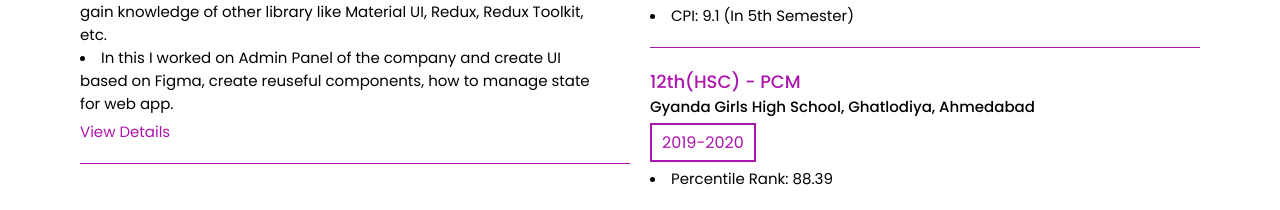
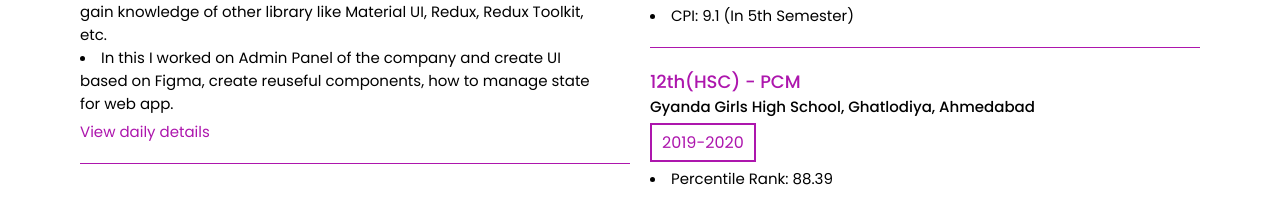
Before and after one commit to PatelPreyansh30/preyansh-website, a Next.js app: page / in a window 1280 px wide. Shown: the part 1753-1963 px from the top of the page. Built offline with nearby package versions, Linux system fonts and the light colour scheme.

Commit message:
modal title updated

```diff
--- a/components/Education.tsx
+++ b/components/Education.tsx
@@ -23,7 +23,7 @@ const Education = () => {
                 {learningItem}
               </li>
             ))}
-            <ExtraExperianceInfoPopup isCompleted={item.isCompleted} extraData={item.dairyData} />
+            <ExtraExperianceInfoPopup isCompleted={item.isCompleted} company={item.company} position={item.position} extraData={item.dairyData} />
           </div>
         ))}
       </div>
--- a/components/ExtraExperianceInfoPopup.tsx
+++ b/components/ExtraExperianceInfoPopup.tsx
@@ -3,6 +3,8 @@ import { AiOutlineCloseCircle } from "react-icons/ai";
 import { CSSTransition } from "react-transition-group";
 
 const Modal = (props: {
+  company: string;
+  position: string;
   data: {
     date: string;
     work: string | null;
@@ -19,7 +21,9 @@ const Modal = (props: {
       <div className="modal" onClick={() => props.setIsOpen(false)}>
         <div className="modal-content" onClick={(e) => e.stopPropagation()}>
           <div className="modal-heading bg-purple white-font">
-            <h3>Title</h3>
+            <h3>
+              {props.company} - {props.position}
+            </h3>
             <AiOutlineCloseCircle
               className="pointer"
               style={{ fontSize: "30px" }}
@@ -61,6 +65,8 @@ const Modal = (props: {
 
 const ExtraExperianceInfoPopup = (props: {
   isCompleted: boolean;
+  company: string;
+  position: string;
   extraData: { date: string; work: string | null }[];
 }) => {
   const [isOpen, setIsOpen] = useState(false);
@@ -70,9 +76,15 @@ const ExtraExperianceInfoPopup = (props: {
       {props.isCompleted && (
         <>
           <p className="project-card-link" onClick={() => setIsOpen(true)}>
-            View Details
+            View daily details
           </p>
-          <Modal data={props.extraData} isOpen={isOpen} setIsOpen={setIsOpen} />
+          <Modal
+            data={props.extraData}
+            company={props.company}
+            position={props.position}
+            isOpen={isOpen}
+            setIsOpen={setIsOpen}
+          />
         </>
       )}
     </div>
```
